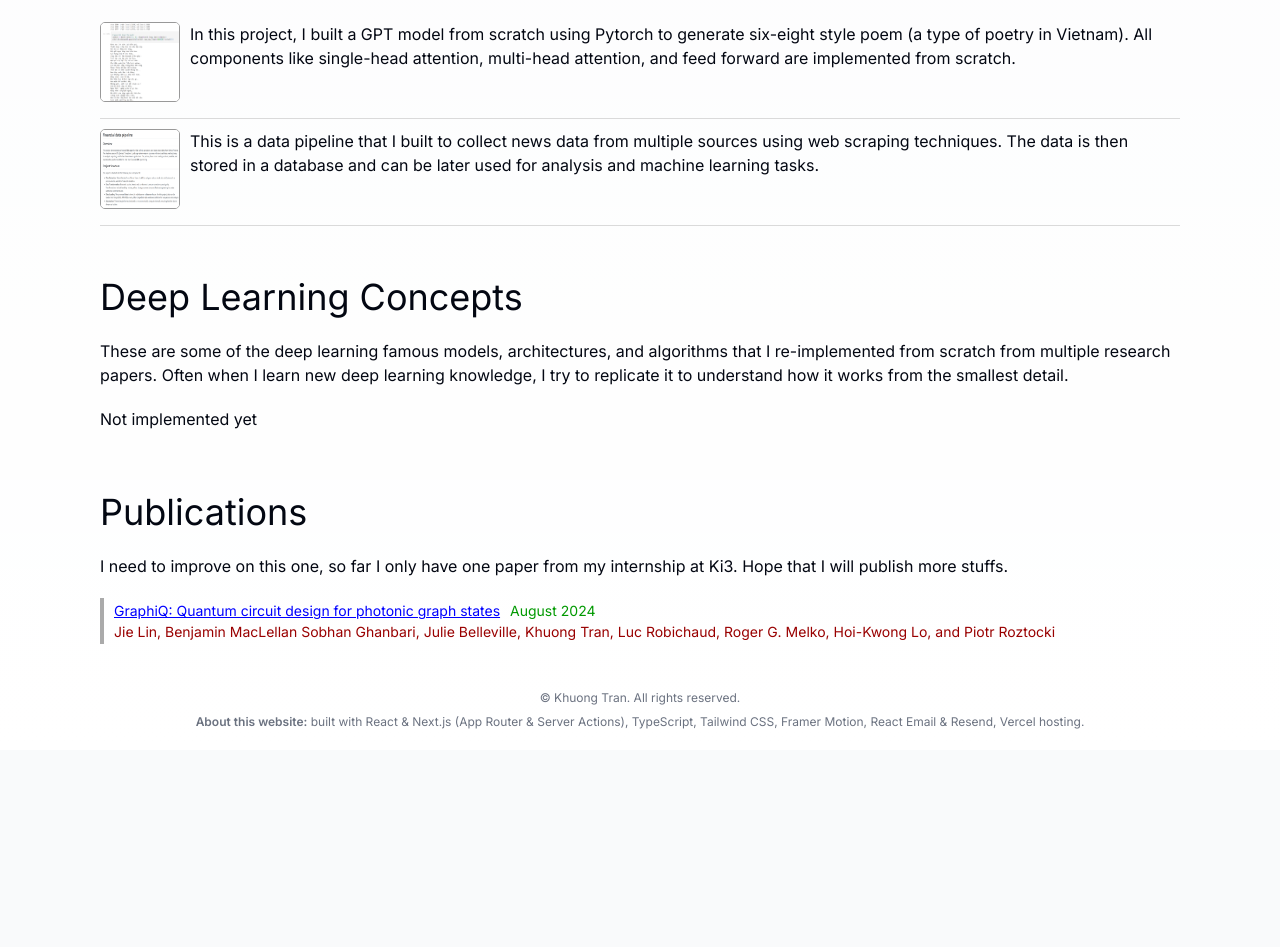
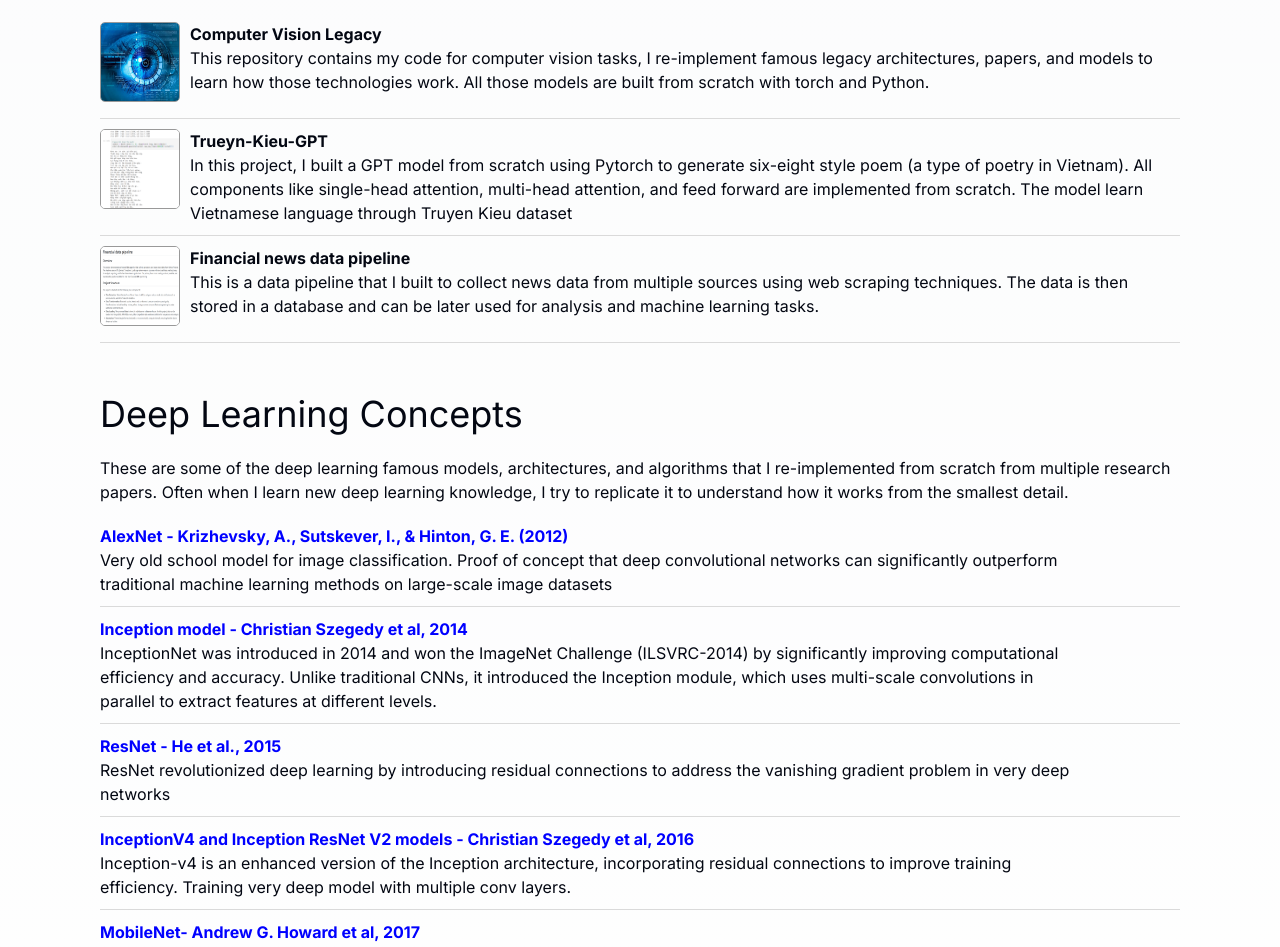
Before and after one commit to kvktran2812/my-website, a Next.js app: page / in a window 1280 px wide. Shown: the part 1420-2367 px from the top of the page. Before the commit the page ends 2170 px from the top, so only its background shows below. Built offline with nearby package versions, Linux system fonts and the light colour scheme.

Commit message:
update website

```diff
--- a/components/css/Concepts.module.css
+++ b/components/css/Concepts.module.css
@@ -32,6 +32,14 @@
     display: inline-block;
 }
 
+.desc p {
+    margin-bottom: 0px;
+}
+
+.desc a {
+    color: blue;
+}
+
 .projectItem {
     margin-bottom: 10px;
     border-bottom: 1px solid #dadada;
--- a/components/deepLearningConcepts.tsx
+++ b/components/deepLearningConcepts.tsx
@@ -7,27 +7,59 @@ import Image from 'next/image';
 const DeepLearningPage = () => {
   const concepts = [
     {
-      title: "Project 1",
-      img: "",
+      title: "AlexNet - Krizhevsky, A., Sutskever, I., & Hinton, G. E. (2012)",
+      link: "https://github.com/kvktran2812/computer-vision/blob/main/scripts/alex_net.py",
       desc:
       <div>
-        Some description
+        Very old school model for image classification. Proof of concept that deep convolutional networks can significantly outperform traditional machine learning methods on large-scale image datasets
       </div>,
     },
     {
-      title: "Project 1",
-      img: "",
+      title: "Inception model - Christian Szegedy et al, 2014",
+      link: "https://github.com/kvktran2812/computer-vision/blob/main/scripts/res_net.py",
       desc:
       <div>
-        Some description
+        InceptionNet was introduced in 2014 and won the ImageNet Challenge (ILSVRC-2014) by significantly improving computational efficiency and accuracy. Unlike traditional CNNs, it introduced the Inception module, which uses multi-scale convolutions in parallel to extract features at different levels.
       </div>,
     },
     {
-      title: "Project 1",
-      img: "",
+      title: "ResNet - He et al., 2015",
+      link: "https://github.com/kvktran2812/computer-vision/blob/main/scripts/res_net.py",
       desc:
       <div>
-        Some description
+        ResNet revolutionized deep learning by introducing residual connections to address the vanishing gradient problem in very deep networks
+      </div>,
+    },
+    {
+      title: "InceptionV4 and Inception ResNet V2 models - Christian Szegedy et al, 2016",
+      link: "https://github.com/kvktran2812/computer-vision/blob/main/scripts/inception_v4.py",
+      desc:
+      <div>
+        Inception-v4 is an enhanced version of the Inception architecture, incorporating residual connections to improve training efficiency. Training very deep model with multiple conv layers.
+      </div>,
+    },
+    {
+      title: "MobileNet- Andrew G. Howard et al, 2017",
+      link: "https://github.com/kvktran2812/computer-vision/blob/main/scripts/mobile_net.py",
+      desc:
+      <div>
+        MobileNet is a lightweight deep learning architecture optimized for mobile and embedded vision applications. Introduced in 2017, it uses depthwise separable convolutions to reduce the number of parameters and computational cost while maintaining high accuracy
+      </div>,
+    },
+    {
+      title: "SENet - Jie Hu et al, 2018",
+      link: "https://github.com/kvktran2812/computer-vision/blob/main/scripts/se_net.py",
+      desc:
+      <div>
+        MobileNet is a lightweight deep learning architecture optimized for mobile and embedded vision applications. Introduced in 2017, it uses depthwise separable convolutions to reduce the number of parameters and computational cost while maintaining high accuracy
+      </div>,
+    },
+    {
+      title: "EfficientNet - Mingxing Tan and Quoc V. Le",
+      link: "https://github.com/kvktran2812/computer-vision/blob/main/scripts/efficient_net.py",
+      desc:
+      <div>
+        EfficientNet is a family of CNN models designed to optimize accuracy and efficiency by using a novel compound scaling method.
       </div>,
     },
   ]
@@ -38,17 +70,14 @@ const DeepLearningPage = () => {
       <p>These are some of the deep learning famous models, architectures, and algorithms that I re-implemented from scratch from multiple research papers.
         Often when I learn new deep learning knowledge, I try to replicate it to understand how it works from the smallest detail.
       </p>
-      <p>Not implemented yet</p>
-      {/* {concepts.map((concept, index) => (
+      {concepts.map((concept, index) => (
           <div key={index} className={styles.projectItem}>
-            <div className={styles.icon}>
-              <Image src={concept.img} alt={concept.title} width={100} height={100} />
-            </div>
             <div className={styles.desc}>
+              <a href={concept.link}><b>{concept.title}</b></a>
               {concept.desc}
             </div>
           </div>
-      ))} */}
+      ))}
     </div>
   )
 }
--- a/components/project.tsx
+++ b/components/project.tsx
@@ -8,13 +8,23 @@ import { link } from 'fs';
 const ProjectPage = () => {
   const projects = [
     {
-      title: "GPT from scratch for six-eight poem",
+      title: "Computer Vision Legacy",
+      link: "https://github.com/kvktran2812/computer-vision",
+      img: "/img/project3.png",
+      desc:
+      <div>
+        This repository contains my code for computer vision tasks, I re-implement famous legacy architectures, papers, and models to learn how those
+        technologies work. All those models are built from scratch with torch and Python.
+      </div>,
+    },
+    {
+      title: "Trueyn-Kieu-GPT",
       link: "https://github.com/kvktran2812/scratch-torch-gpt",
       img: "/img/project1.png",
       desc:
       <div>
         In this project, I built a GPT model from scratch using Pytorch to generate six-eight style poem (a type of poetry in Vietnam).
-        All components like single-head attention, multi-head attention, and feed forward are implemented from scratch.
+        All components like single-head attention, multi-head attention, and feed forward are implemented from scratch. The model learn Vietnamese language through Truyen Kieu dataset
       </div>,
     },
     {
@@ -40,6 +50,7 @@ const ProjectPage = () => {
               </a>
             </div>
             <div className={styles.desc}>
+              <p><b>{project.title}</b></p>
               {project.desc}
             </div>
           </div>
```
Also changed, not shown: public/img/project3.png (added).
